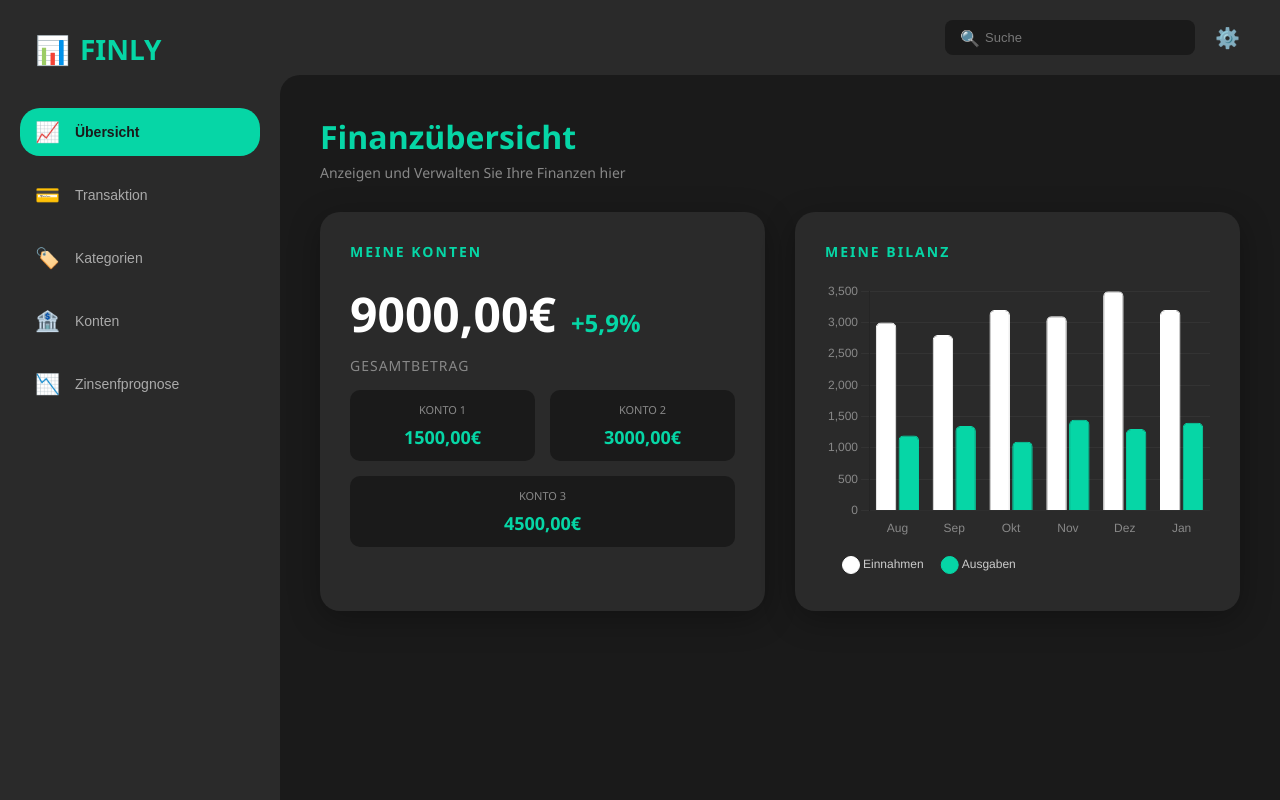
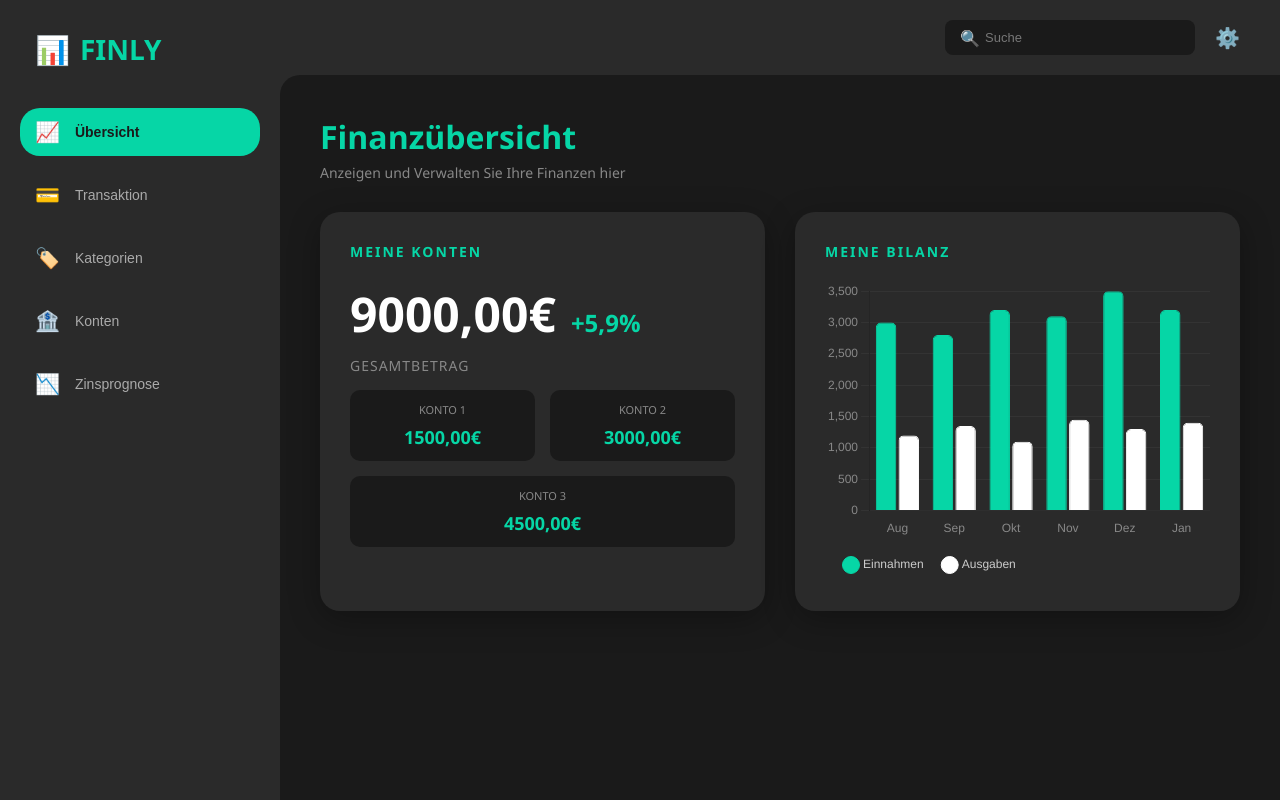
Before and after one commit to pgs3238/Pro-KI-Gruppenarbeit-a3-5, a Python web app: template templates/index.html in a window 1280 px wide. Run offline with Jinja, Linux system fonts and the light colour scheme; the template is opened without the code that fills it, so the values that code supplies are empty.

Commit message:
feat: Add FAB button for quick actions and update styles for balance chart colors

```diff
--- a/static/css/style.css
+++ b/static/css/style.css
@@ -161,6 +161,7 @@ body {
     flex: 1;
     overflow-y: auto;
     padding: 40px;
+    position: relative;
 }
 
 .cards-grid {
--- a/templates/index.html
+++ b/templates/index.html
@@ -44,10 +44,10 @@
                         <span>Konten</span> <!-- Name des Menupunktes "Konten" -->
                     </button>
                 </li>
-                <li class="nav-item"> <!-- Listenelement für Navigations Item Zinsenprognose -->
+                <li class="nav-item"> <!-- Listenelement für Navigations Item Zinsprognose -->
                     <button class="nav-link" id="nav-forecast"> <!-- Interaktiven Button mit eindeutiger ID -->
-                        <span class="nav-icon">📉</span> <!-- Zinsenprognose Icon -->
-                        <span>Zinsenfprognose</span> <!-- Name des Menupunktes "Zinsenprognose" -->
+                        <span class="nav-icon">📉</span> <!-- Zinsprognose Icon -->
+                        <span>Zinsprognose</span> <!-- Name des Menupunktes "Zinsprognose" -->
                     </button>
                 </li>
             </ul>
@@ -221,16 +221,16 @@
                     {
                         label: 'Einnahmen',
                         data: [3000, 2800, 3200, 3100, 3500, 3200],
-                        backgroundColor: '#fff',
-                        borderColor: '#fff',
+                        backgroundColor: '#06d6a6',
+                        borderColor: '#06d6a6',
                         borderWidth: 1,
                         borderRadius: 5
                     },
                     {
                         label: 'Ausgaben',
                         data: [1200, 1350, 1100, 1450, 1300, 1400],
-                        backgroundColor: '#06d6a6',
-                        borderColor: '#06d6a6',
+                        backgroundColor: '#fff',
+                        borderColor: '#fff',
                         borderWidth: 1,
                         borderRadius: 5
                     }
```
